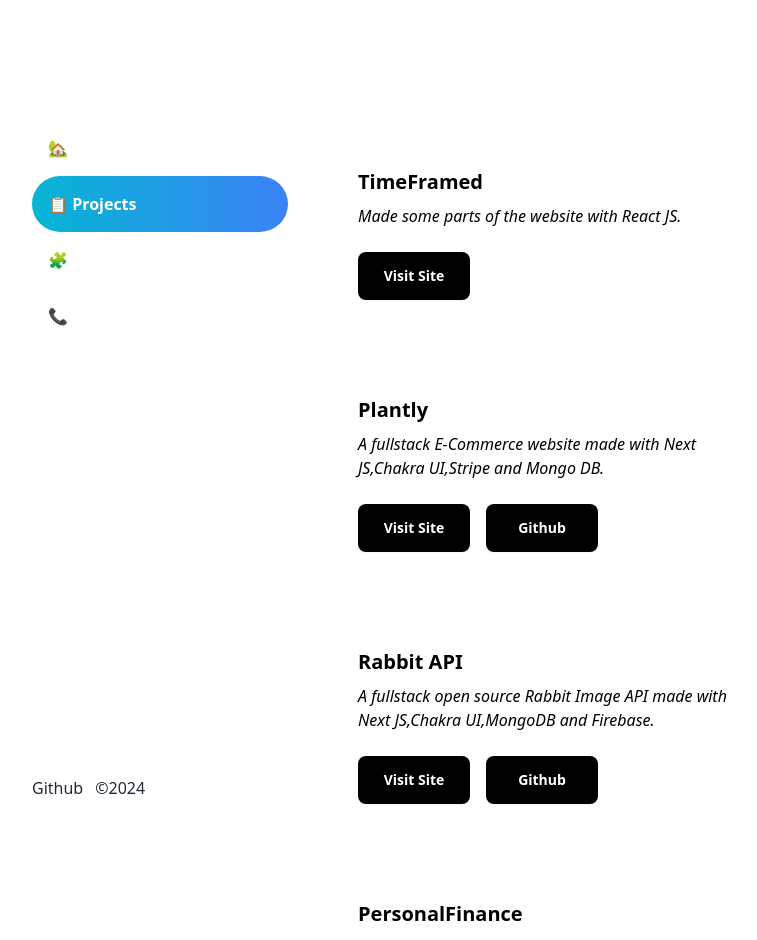
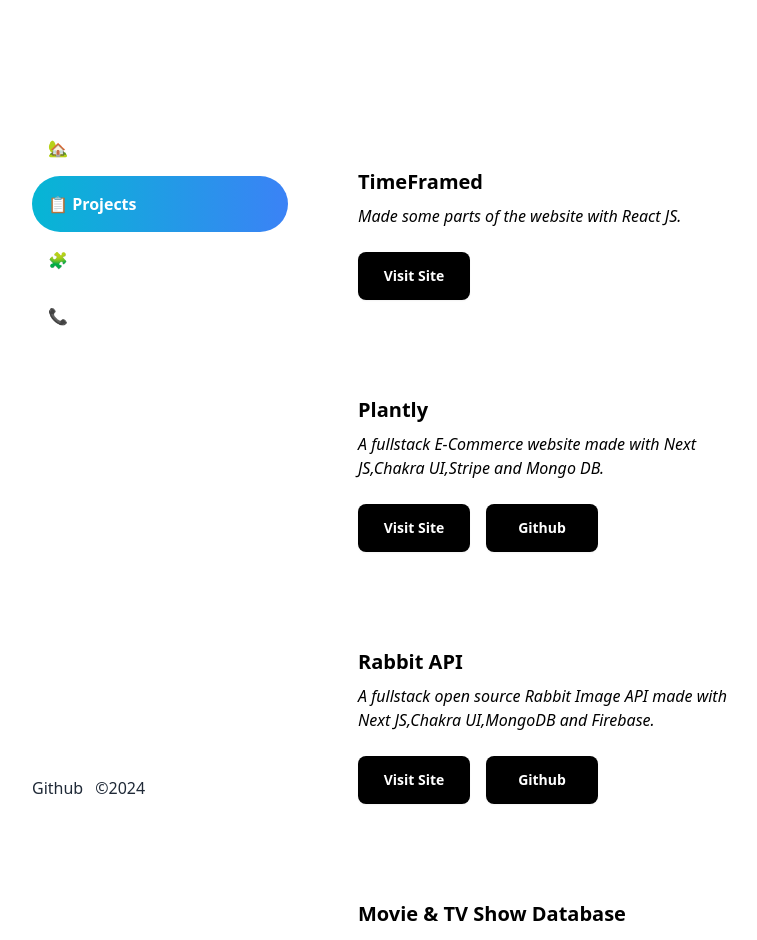
Before and after one commit to sougataghar477/portfolio-second, a React (Vite) app: page /projects in a window 1280 px wide. Shown: the top 940 px of the page, without its empty margins (240-997 px from the left). Built offline with nearby package versions, Linux system fonts and the light colour scheme.

Commit message:
added a new project

```diff
--- a/src/components/Projects.jsx
+++ b/src/components/Projects.jsx
@@ -4,8 +4,9 @@ function Projects(){
         { heading:'TimeFramed',text:'Made some parts of the website with React JS.',link:'https://timeframed.art'},
         {heading:'Plantly',text:'A fullstack E-Commerce website made with Next JS,Chakra UI,Stripe and Mongo DB.',link:'https://plantly-rho.vercel.app/',github:'https://github.com/sougataghar477/plantly'},
         { heading: 'Rabbit API', text: 'A fullstack open source Rabbit Image API made with Next JS,Chakra UI,MongoDB and Firebase.', link: 'https://rabbit-api-two.vercel.app/', github: 'https://github.com/sougataghar477/rabbit-api' },
+        {heading:'Movie & TV Show Database',text:'A website for looking up Movies and TV Shows made with React and React Router,Chakra UI featuring pagination',link:'https://movie-show-db.vercel.app/'},
+        { heading: 'Kontrast Productions', text: 'Made the portfolio and contact sections.', link: 'https://www.kontrastproduction.sk/#testimonials' },
         { heading: 'PersonalFinance', text: 'A website I made with react.', link: 'https://www.personalfinances.stage.iamthedev.eu/' },
-        { heading: 'Kontrast Productions', text: 'Made the portfolio and contact sections.', link: 'https://www.kontrastproduction.sk/#testimonials' },
         { heading:'Todos App',text:'A full stack todos app made with Next JS,Mantine.',link:'https://test-todos-next.vercel.app/',github:'https://github.com/sougataghar477/test-todos-next'},
         {heading:'Alveus Sanctuary',text:'Contributed to website of Alveus Sanctuary.',link:'https://www.alveussanctuary.org/',github:'https://github.com/alveusgg/alveusgg/tree/main/apps/website'},
         { heading: 'Help Ukraine', text: 'A website containing useful links for helping Ukraine.', link: 'https://help-ukraine.netlify.app/', github: 'https://github.com/sougataghar477/helpUkraine' },
```
